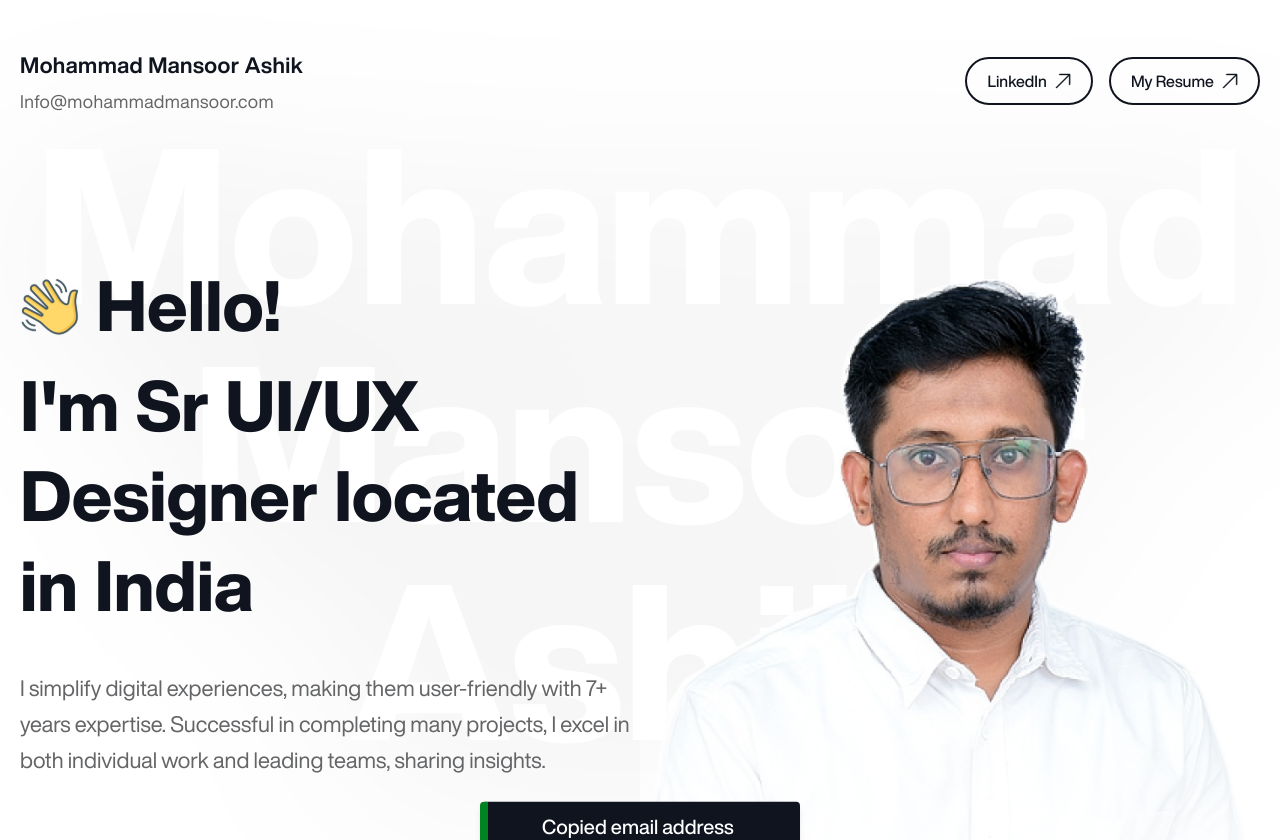
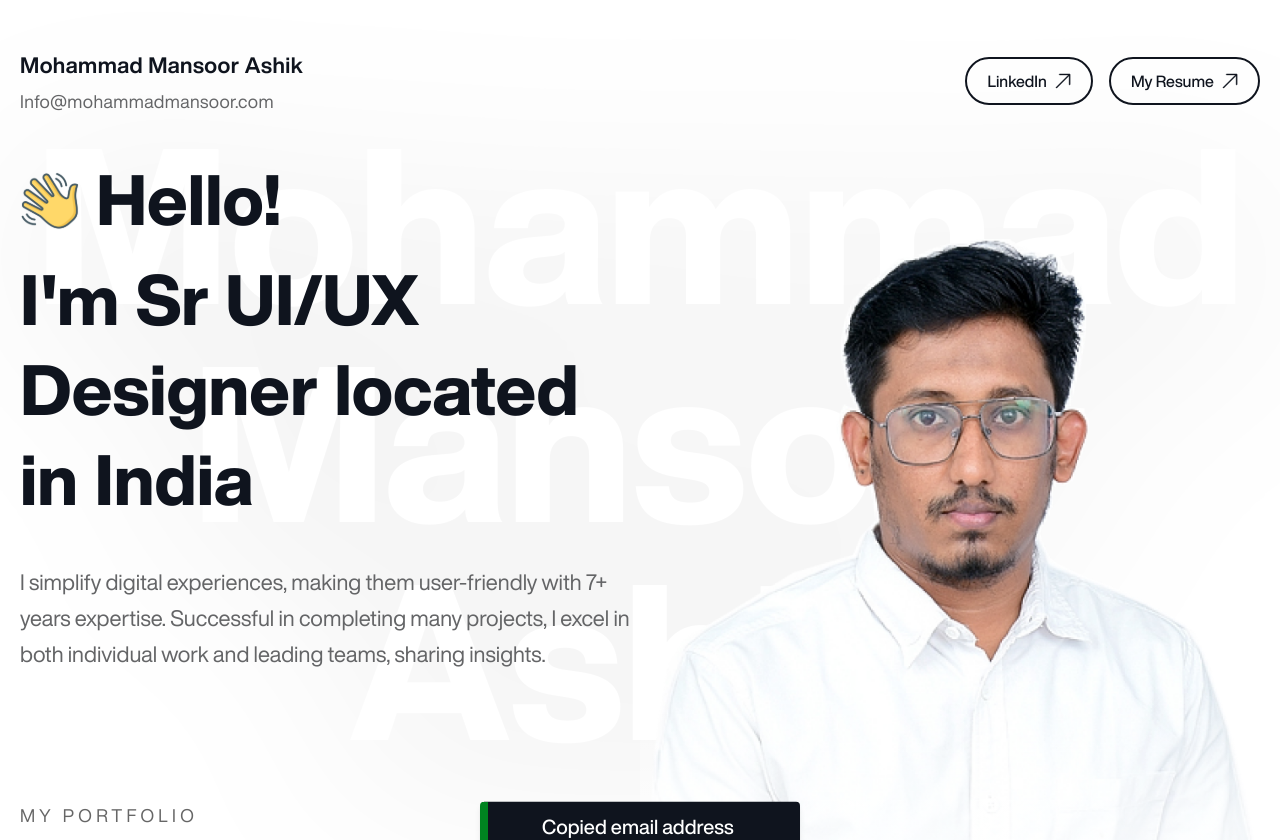
Before and after one commit to karthickicp/portfolio, a React (Vite) app: page / in a window 1280 px wide. Shown: the top 840 px of the page. Built offline with nearby package versions, Linux system fonts and the light colour scheme.

Commit message:
Aligned topsec like in figma

```diff
--- a/src/index.css
+++ b/src/index.css
@@ -131,7 +131,7 @@ body {
     background-image: none;
   }
 }
-@media (min-width: 1024px) {
+@media (min-width: 1280px) {
   .top-sec-wrapper {
     height: calc(100vh - 112px);
   }
--- a/src/views/home/topSection.tsx
+++ b/src/views/home/topSection.tsx
@@ -4,7 +4,7 @@ import profilePicture from "@/assets/img/profile.png";
 
 export const TopSection = () => {
   return (
-    <div className="wrapper topSec relative mb-10 lg:mb-[130px]">
+    <div className="wrapper topSec relative">
       <h1
         className="w-full text-white -z-10 font-extrabold text-center absolute top-0 overflow-hidden text-[17vw] leading-[20vw] drop-shadow-[0_30px_100px_rgba(0,0,0,0.2)]
  md:drop-shadow-[0_30px_100px_rgba(0,0,0,0.1)] md:text-[17vw] md:leading-[17vw] 2xl:text-[300px] 2xl:leading-[280px] 2xl:drop-shadow-[0_30px_100px_rgba(0,0,0,0.08)]"
@@ -13,8 +13,8 @@ export const TopSection = () => {
       </h1>
       <div className="w-full float-left top-sec-wrapper ">
         <div className="container h-full">
-          <div className="flex flex-col-reverse items-center h-full descSec md:flex-row xl:items-end 2xl:relative">
-            <div className="flex-1">
+          <div className="flex flex-col-reverse h-full descSec md:flex-row 2xl:relative">
+            <div className="flex-1 self-center xl:self-end">
               <div className="flex items-center">
                 <img
                   src={hand}
@@ -28,13 +28,13 @@ export const TopSection = () => {
               <h1 className="text-[2.375rem] leading-[3.75rem] font-extrabold mb-6 text-black lg:text-[4.375rem] lg:leading-[5.625rem] lg:mb-10">
                 I'm Sr UI/UX Designer located in India
               </h1>
-              <p className="text-paragraph para-text leading-7 mb-6">
+              <p className="text-paragraph para-text leading-7 mb-6 lg:mb-[130px]">
                 I simplify digital experiences, making them user-friendly with
                 7+ years expertise. Successful in completing many projects, I
                 excel in both individual work and leading teams, sharing
                 insights.
               </p>
-              <div className="flex gap-4 md:hidden">
+              <div className="flex gap-4 mb-10 md:hidden ">
                 <OutlinedBtn
                   buttonText={"LinkedIn"}
                   link="https://www.linkedin.com/in/mohammad-ashik-m-3a9877198/"
@@ -45,9 +45,9 @@ export const TopSection = () => {
                 />
               </div>
             </div>
-            <div className="relative flex-1 flex justify-end topsec-img xl:translate-y-[200px] 2xl:absolute 2xl:right-0">
+            <div className="relative flex-1 flex justify-end topsec-img -z-10 self-center xl:self-baseline xl:translate-y-[50px] 2xl:absolute 2xl:right-0 2xl:bottom-0">
               <img src={profilePicture} alt="profile-picture" />
-              <div className="topsec-shadow w-full h-full absolute float-left"></div>
+              <div className="topsec-shadow w-full h-full absolute float-left translate-y-[70px] z-10"></div>
             </div>
           </div>
         </div>
```
